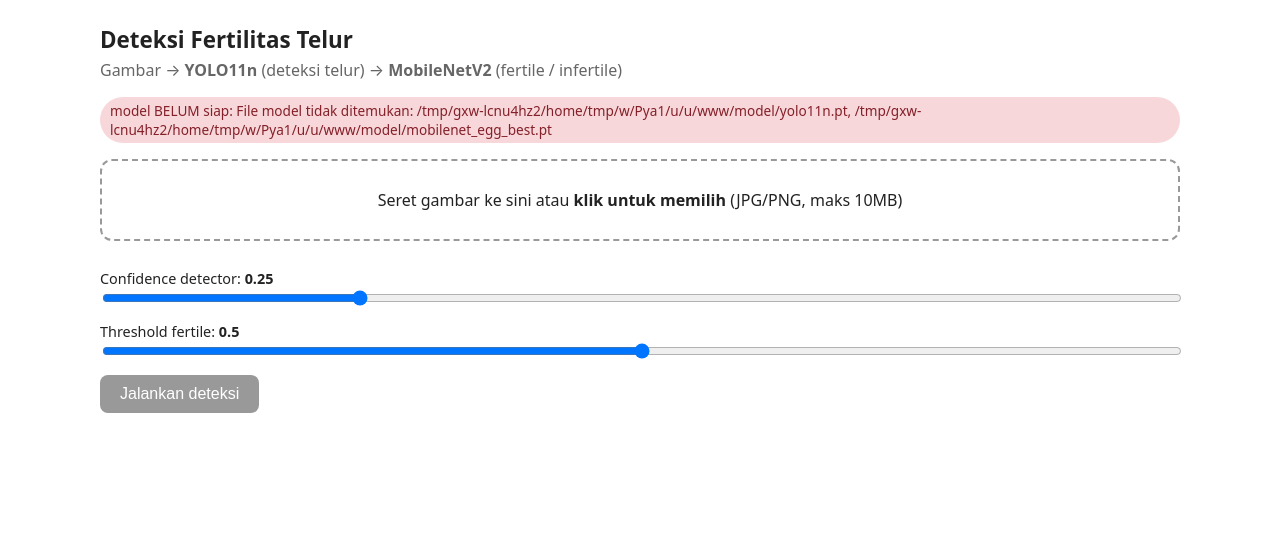
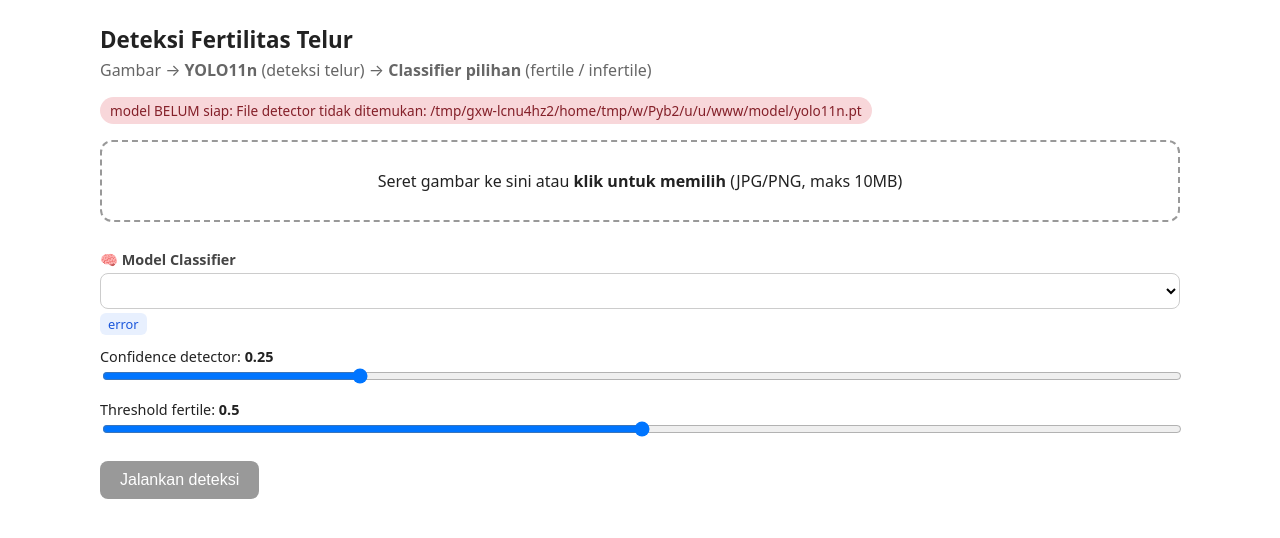
Before and after one commit to okapmna/egg-fertility-ml, a Flask app: page / in a window 1280 px wide. Shown: the top 538 px of the page. Run offline with Flask 3, Linux system fonts and the light colour scheme.

Commit message:
feat: dukung pilihan multi-classifier dan crop margin di web demo
- app.py: auto-scan file .pt non-YOLO, cache classifier per file,
  pisah loading detector/classifier, tambah CROP_MARGIN 0.10
- templates/index.html: tambah dropdown pemilihan classifier,
  badge status model, dan info classifier yang digunakan
- train_mobilenet_classifier.ipynb: IMG_SIZE 320 -> 512,
  tambah onnxscript, rapikan formatting

```diff
--- a/app.py
+++ b/app.py
@@ -1,21 +1,22 @@
 """Web demo deteksi + klasifikasi fertilitas telur.
 
-Pipeline (sama seperti notebook v3):
-    Gambar -> YOLO11n (deteksi telur) -> crop per box -> MobileNetV2 (fertile/infertile)
+Pipeline:
+    Gambar -> YOLO11n (deteksi telur) -> crop per box -> Classifier pilihan (fertile/infertile)
 
 Cara pakai:
     pip install -r requirements-web.txt
     python app.py
     # buka http://127.0.0.1:5000
 
-Model dibaca dari directory `model/` (bisa diubah via env MODEL_DIR):
-    model/yolo11n.pt            -> detector YOLO (ultralytics)
-    model/mobilenet_egg_best.pt -> classifier MobileNetV2 (state_dict, input 320x320)
+Model dibaca dari directory `model/` (bisa diubah via env MODEL_DIR).
+  Detector : file .pt yang dipilih via UI (default: yolo11n.pt)
+  Classifier: semua file .pt di folder model/ otomatis terdeteksi sebagai pilihan
 
 Env opsional:
-    MODEL_DIR, DETECTOR_FILE, CLASSIFIER_FILE,
+    MODEL_DIR, DETECTOR_FILE,
     DET_IMGSZ (default 640), CLS_IMGSZ (default 320),
-    DET_CONF (default 0.25), THR_FERTILE (default 0.5), PORT (default 5000)
+    DET_CONF (default 0.25), THR_FERTILE (default 0.5),
+    CROP_MARGIN (default 0.10), PORT (default 5000)
 """
 
 import base64
@@ -30,77 +31,115 @@ from PIL import Image, ImageDraw
 BASE_DIR = Path(__file__).resolve().parent
 MODEL_DIR = Path(os.getenv("MODEL_DIR", str(BASE_DIR / "model")))
 DETECTOR_FILE = os.getenv("DETECTOR_FILE", "yolo11n.pt")
-CLASSIFIER_FILE = os.getenv("CLASSIFIER_FILE", "mobilenet_egg_best.pt")
 
 DET_IMGSZ = int(os.getenv("DET_IMGSZ", "640"))
 CLS_IMGSZ = int(os.getenv("CLS_IMGSZ", "320"))
 DET_CONF_DEFAULT = float(os.getenv("DET_CONF", "0.25"))
 THR_FERTILE_DEFAULT = float(os.getenv("THR_FERTILE", "0.5"))
+CROP_MARGIN = float(os.getenv("CROP_MARGIN", "0.10"))
 
 TARGET_CLASSES = ["fertile", "infertile"]
 COLORS = {"fertile": (0, 200, 0), "infertile": (220, 30, 30)}
 MAX_UPLOAD_MB = 10
 
+# File YOLO yang dikecualikan dari daftar classifier
+_YOLO_KEYWORDS = {"yolo", "yolov", "yolo11", "yolov8", "yolov9", "yolov10"}
+
 app = Flask(__name__)
 app.config["MAX_CONTENT_LENGTH"] = MAX_UPLOAD_MB * 1024 * 1024
 
-# Cache model setelah pertama kali dimuat.
+# Cache detector (dimuat sekali)
 _detector = None
-_classifier = None
-_cls_device = None
-_model_error = None
+_det_error = None
+
+# Cache classifier per nama file: {filename: {"model": ..., "tf": ..., "device": ...}}
+_classifiers: dict = {}
+_cls_global_device = None
 
 
-# ------------------------------------------------------------ loading model
-def _load_models():
-    """Load detector + classifier secara lazy. Import torch/ultralytics di sini
-    agar halaman error-nya jelas bila dependensi / file model belum ada."""
-    global _detector, _classifier, _cls_device, _model_error
-    if _detector is not None and _classifier is not None:
+# ------------------------------------------------- helper: scan model folder
+def _scan_classifier_files() -> list[str]:
+    """Kembalikan list nama file .pt di MODEL_DIR yang bukan YOLO."""
+    if not MODEL_DIR.exists():
+        return []
+    files = []
+    for f in sorted(MODEL_DIR.glob("*.pt")):
+        name_lower = f.stem.lower()
+        is_yolo = any(kw in name_lower for kw in _YOLO_KEYWORDS)
+        if not is_yolo:
+            files.append(f.name)
+    return files
+
+
+def _default_classifier_file() -> str:
+    """Pilih classifier default: mobilenet_egg_best.pt jika ada, atau file .pt pertama."""
+    files = _scan_classifier_files()
+    for name in files:
+        if "mobilenet_egg_best" in name:
+            return name
+    return files[0] if files else ""
+
+
+# ------------------------------------------------- loading model
+def _ensure_detector():
+    """Muat YOLO detector sekali secara lazy."""
+    global _detector, _det_error
+    if _detector is not None:
         return
-    _model_error = None
+    _det_error = None
+    try:
+        from ultralytics import YOLO
+    except ImportError as e:
+        _det_error = f"Dependensi belum terinstal ({e}). Jalankan: pip install -r requirements-web.txt"
+        raise RuntimeError(_det_error) from e
+
+    det_path = MODEL_DIR / DETECTOR_FILE
+    if not det_path.exists():
+        _det_error = f"File detector tidak ditemukan: {det_path}"
+        raise RuntimeError(_det_error)
+    _detector = YOLO(str(det_path))
+
+
+def _load_classifier(cls_filename: str):
+    """Muat classifier berdasarkan nama file. Hasil di-cache per nama file."""
+    global _cls_global_device
+
+    if cls_filename in _classifiers:
+        return _classifiers[cls_filename]
+
     try:
         import torch
-        from ultralytics import YOLO
+        import torch.nn as nn
         from torchvision import models, transforms
     except ImportError as e:
-        _model_error = (
-            f"Dependensi belum terinstal ({e}). "
-            "Jalankan: pip install -r requirements-web.txt"
-        )
-        raise RuntimeError(_model_error) from e
+        raise RuntimeError(
+            f"Dependensi belum terinstal ({e}). Jalankan: pip install -r requirements-web.txt"
+        ) from e
 
-    det_path = MODEL_DIR / DETECTOR_FILE
-    cls_path = MODEL_DIR / CLASSIFIER_FILE
-    missing = [str(p) for p in (det_path, cls_path) if not p.exists()]
-    if missing:
-        _model_error = f"File model tidak ditemukan: {', '.join(missing)}"
-        raise RuntimeError(_model_error)
+    cls_path = MODEL_DIR / cls_filename
+    if not cls_path.exists():
+        raise RuntimeError(f"File classifier tidak ditemukan: {cls_path}")
 
-    _cls_device = torch.device("cuda" if torch.cuda.is_available() else "cpu")
+    device = torch.device("cuda" if torch.cuda.is_available() else "cpu")
+    _cls_global_device = device
 
-    _detector = YOLO(str(det_path))
-
-    ckpt = torch.load(str(cls_path), map_location=_cls_device, weights_only=False)
+    ckpt = torch.load(str(cls_path), map_location=device, weights_only=False)
     state_dict = ckpt["state_dict"] if isinstance(ckpt, dict) and "state_dict" in ckpt else ckpt
 
-    # Bersihkan prefix 'module.' jika disimpan dari DistributedDataParallel / DataParallel
+    # Bersihkan prefix 'module.' jika disimpan dari DistributedDataParallel
     state_dict = {
         (k[7:] if k.startswith("module.") else k): v
         for k, v in state_dict.items()
     }
 
-    import torch.nn as nn
-
-    clf = models.mobilenet_v2(weights=None)
-    in_feat = clf.classifier[1].in_features
     num_classes = len(TARGET_CLASSES)
     if isinstance(ckpt, dict) and "classes" in ckpt and isinstance(ckpt["classes"], (list, tuple)):
         num_classes = len(ckpt["classes"])
 
-    # Model head bisa berupa:
-    # 1) Sequential(Dropout, Linear) -> state_dict memiliki key 'classifier.1.1.weight' (dari train_mobilenet_classifier.ipynb)
-    # 2) Linear langsung -> state_dict memiliki key 'classifier.1.weight' (dari v3 simple pipeline)
+    clf = models.mobilenet_v2(weights=None)
+    in_feat = clf.classifier[1].in_features
+
+    # Deteksi arsitektur head: Sequential(Dropout, Linear) atau Linear langsung
     if "classifier.1.1.weight" in state_dict:
         clf.classifier[1] = nn.Sequential(
             nn.Dropout(p=0.2),
@@ -122,10 +161,9 @@ def _load_models():
             )
         clf.load_state_dict(state_dict, strict=False)
 
-    clf.eval().to(_cls_device)
-    _classifier = clf
+    clf.eval().to(device)
 
-    # Gunakan img_size dari checkpoint bila tersedia, fallback ke CLS_IMGSZ
+    # Ambil img_size dari checkpoint bila tersedia, fallback ke CLS_IMGSZ
     img_sz = CLS_IMGSZ
     if isinstance(ckpt, dict) and "img_size" in ckpt:
         try:
@@ -133,23 +171,29 @@ def _load_models():
         except (ValueError, TypeError):
             pass
 
-    _tf = transforms.Compose(
-        [
-            transforms.Resize((img_sz, img_sz)),
-            transforms.ToTensor(),
-            transforms.Normalize(
-                mean=[0.485, 0.456, 0.406], std=[0.229, 0.224, 0.225]
-            ),
-        ]
-    )
-    _load_models.tf = _tf  # type: ignore[attr-defined]
+    tf = transforms.Compose([
+        transforms.Resize((img_sz, img_sz)),
+        transforms.ToTensor(),
+        transforms.Normalize(mean=[0.485, 0.456, 0.406], std=[0.229, 0.224, 0.225]),
+    ])
+
+    entry = {"model": clf, "tf": tf, "device": device, "img_size": img_sz, "file": cls_filename}
+    _classifiers[cls_filename] = entry
+    return entry
 
 
 # ---------------------------------------------------------------- inferensi
-def run_pipeline(image: Image.Image, det_conf: float, thr_fertile: float):
-    """Jalankan detector -> crop -> classifier. Kembalikan list deteksi."""
-    _load_models()  # raise RuntimeError (pesan jelas) bila deps/model belum siap
+def run_pipeline(
+    image: Image.Image,
+    det_conf: float,
+    thr_fertile: float,
+    cls_filename: str,
+):
+    """Jalankan detector -> crop -> classifier yang dipilih. Kembalikan list deteksi."""
     import torch
+
+    _ensure_detector()
+    clf_entry = _load_classifier(cls_filename)
 
     W, H = image.size
 
@@ -162,6 +206,10 @@ def run_pipeline(image: Image.Image, det_conf: float, thr_fertile: float):
         else []
     )
 
+    clf_model = clf_entry["model"]
+    clf_tf = clf_entry["tf"]
+    clf_device = clf_entry["device"]
+
     detections = []
     with torch.no_grad():
         for box in boxes:
@@ -169,18 +217,26 @@ def run_pipeline(image: Image.Image, det_conf: float, thr_fertile: float):
             x1, y1 = min(float(W), x1), min(float(H), y1)
             if x1 <= x0 or y1 <= y0:
                 continue
-            crop = image.crop((x0, y0, x1, y1))
-            x = _load_models.tf(crop).unsqueeze(0).to(_cls_device)  # type: ignore[attr-defined]
-            prob = torch.softmax(_classifier(x), dim=1).cpu().numpy()[0]
+
+            # Crop dengan margin agar sesuai dengan distribusi data saat training
+            bw, bh = x1 - x0, y1 - y0
+            pad_x = (bw * CROP_MARGIN) / 2.0
+            pad_y = (bh * CROP_MARGIN) / 2.0
+            cx0 = max(0.0, x0 - pad_x)
+            cy0 = max(0.0, y0 - pad_y)
+            cx1 = min(float(W), x1 + pad_x)
+            cy1 = min(float(H), y1 + pad_y)
+
+            crop = image.crop((cx0, cy0, cx1, cy1))
+            x = clf_tf(crop).unsqueeze(0).to(clf_device)
+            prob = torch.softmax(clf_model(x), dim=1).cpu().numpy()[0]
             cls_id = 0 if prob[0] >= thr_fertile else 1
-            detections.append(
-                {
-                    "box": [round(x0, 1), round(y0, 1), round(x1, 1), round(y1, 1)],
-                    "cls": TARGET_CLASSES[cls_id],
-                    "cls_id": cls_id,
-                    "prob": round(float(prob[cls_id]), 4),
-                }
-            )
+            detections.append({
+                "box": [round(x0, 1), round(y0, 1), round(x1, 1), round(y1, 1)],
+                "cls": TARGET_CLASSES[cls_id],
+                "cls_id": cls_id,
+                "prob": round(float(prob[cls_id]), 4),
+            })
     return detections
 
 
@@ -209,25 +265,43 @@ def _img_to_data_url(image: Image.Image) -> str:
 # ------------------------------------------------------------------- routes
 @app.get("/")
 def index():
+    classifier_files = _scan_classifier_files()
+    default_cls = _default_classifier_file()
     return render_template(
         "index.html",
         det_conf=DET_CONF_DEFAULT,
         thr_fertile=THR_FERTILE_DEFAULT,
+        classifier_files=classifier_files,
+        default_classifier=default_cls,
     )
+
+
+@app.get("/api/models")
+def list_models():
+    """Kembalikan daftar classifier yang tersedia dan info detector."""
+    classifier_files = _scan_classifier_files()
+    return jsonify({
+        "detector": DETECTOR_FILE,
+        "classifiers": classifier_files,
+        "default_classifier": _default_classifier_file(),
+    })
 
 
 @app.get("/api/health")
 def health():
     try:
-        _load_models()
         import torch
-
+        _ensure_detector()
+        default_cls = _default_classifier_file()
+        clf_entry = _load_classifier(default_cls) if default_cls else None
         ok = True
         info = {
-            "device": str(_cls_device),
+            "device": str(_cls_global_device or ("cuda" if torch.cuda.is_available() else "cpu")),
             "cuda": torch.cuda.is_available(),
             "detector": str(MODEL_DIR / DETECTOR_FILE),
-            "classifier": str(MODEL_DIR / CLASSIFIER_FILE),
+            "classifier_default": default_cls,
+            "classifiers_available": _scan_classifier_files(),
+            "img_size": clf_entry["img_size"] if clf_entry else CLS_IMGSZ,
         }
     except RuntimeError as e:
         ok = False
@@ -239,13 +313,24 @@ def health():
 def predict():
     if "image" not in request.files:
         return jsonify({"ok": False, "error": "Tidak ada file 'image'."}), 400
+
+    # Ambil parameter
     try:
         det_conf = float(request.form.get("det_conf", DET_CONF_DEFAULT))
         thr_fertile = float(request.form.get("thr_fertile", THR_FERTILE_DEFAULT))
     except ValueError:
         return jsonify({"ok": False, "error": "det_conf / thr_fertile harus angka."}), 400
+
     det_conf = min(max(det_conf, 0.01), 0.99)
     thr_fertile = min(max(thr_fertile, 0.01), 0.99)
+
+    # Ambil nama classifier yang dipilih user (fallback ke default)
+    cls_filename = request.form.get("classifier_file", "").strip()
+    available = _scan_classifier_files()
+    if not cls_filename or cls_filename not in available:
+        cls_filename = _default_classifier_file()
+    if not cls_filename:
+        return jsonify({"ok": False, "error": "Tidak ada file classifier (.pt) di folder model/."}), 503
 
     try:
         image = Image.open(request.files["image"].stream).convert("RGB")
@@ -253,19 +338,18 @@ def predict():
         return jsonify({"ok": False, "error": "File bukan gambar yang valid."}), 400
 
     try:
-        detections = run_pipeline(image, det_conf, thr_fertile)
+        detections = run_pipeline(image, det_conf, thr_fertile, cls_filename)
     except RuntimeError as e:
         return jsonify({"ok": False, "error": str(e)}), 503
 
     counts = {c: sum(1 for d in detections if d["cls"] == c) for c in TARGET_CLASSES}
-    return jsonify(
-        {
-            "ok": True,
-            "detections": detections,
-            "counts": counts,
-            "annotated": _img_to_data_url(annotate_image(image, detections)),
-        }
-    )
+    return jsonify({
+        "ok": True,
+        "classifier_used": cls_filename,
+        "detections": detections,
+        "counts": counts,
+        "annotated": _img_to_data_url(annotate_image(image, detections)),
+    })
 
 
 if __name__ == "__main__":
--- a/templates/index.html
+++ b/templates/index.html
@@ -3,7 +3,7 @@
 <head>
 <meta charset="utf-8">
 <meta name="viewport" content="width=device-width, initial-scale=1">
-<title>Deteksi Fertilitas Telur — YOLO11n + MobileNetV2</title>
+<title>Deteksi Fertilitas Telur — YOLO11n + Classifier</title>
 <style>
   :root { color-scheme: light; }
   body { font-family: system-ui, -apple-system, Segoe UI, Roboto, sans-serif;
@@ -12,7 +12,7 @@
   .sub { color: #666; margin-bottom: 16px; }
   #status { display: inline-block; padding: 4px 10px; border-radius: 999px;
             font-size: .85rem; margin-bottom: 16px; background: #eee; }
-  #status.ok { background: #dff0d8; color: #2e6b2e; }
+  #status.ok  { background: #dff0d8; color: #2e6b2e; }
   #status.err { background: #f8d7da; color: #842029; }
   #drop { border: 2px dashed #999; border-radius: 12px; padding: 28px;
           text-align: center; cursor: pointer; margin-bottom: 16px; }
@@ -21,23 +21,37 @@
   .panel { flex: 1 1 300px; }
   label.slider { display: block; margin: 12px 0; font-size: .9rem; }
   label.slider output { font-weight: bold; }
+  .select-group { margin: 12px 0; font-size: .9rem; }
+  .select-group label { display: block; margin-bottom: 4px; font-weight: 600; color: #444; }
+  .select-group select {
+    width: 100%; padding: 8px 10px; border: 1px solid #ccc;
+    border-radius: 8px; font-size: .9rem; background: #fff;
+    cursor: pointer; appearance: auto;
+  }
+  .select-group select:focus { outline: 2px solid #0b6efd; border-color: #0b6efd; }
+  .model-badge {
+    display: inline-block; margin-top: 4px; padding: 2px 8px;
+    background: #e8f0fe; color: #1a56db; border-radius: 6px; font-size: .8rem;
+  }
+  .model-badge.loaded { background: #dff0d8; color: #2e6b2e; }
   button { background: #0b6efd; color: #fff; border: 0; border-radius: 8px;
-           padding: 10px 20px; font-size: 1rem; cursor: pointer; }
+           padding: 10px 20px; font-size: 1rem; cursor: pointer; margin-top: 8px; }
   button:disabled { background: #999; cursor: wait; }
   #result img { max-width: 100%; border-radius: 8px; border: 1px solid #ddd; }
   table { border-collapse: collapse; width: 100%; margin-top: 12px; font-size: .9rem; }
   th, td { border: 1px solid #ddd; padding: 6px 8px; text-align: left; }
   th { background: #f5f5f5; }
-  .fertile { color: #1a7a1a; font-weight: bold; }
+  .fertile   { color: #1a7a1a; font-weight: bold; }
   .infertile { color: #b3261e; font-weight: bold; }
   #error { color: #b3261e; margin-top: 12px; white-space: pre-wrap; }
   .counts { margin: 8px 0; font-size: .95rem; }
+  .info-used { margin: 4px 0; font-size: .82rem; color: #666; }
   a.dl { display: inline-block; margin-top: 8px; font-size: .9rem; }
 </style>
 </head>
 <body>
 <h1>Deteksi Fertilitas Telur</h1>
-<div class="sub">Gambar &rarr; <b>YOLO11n</b> (deteksi telur) &rarr; <b>MobileNetV2</b> (fertile / infertile)</div>
+<div class="sub">Gambar &rarr; <b>YOLO11n</b> (deteksi telur) &rarr; <b>Classifier pilihan</b> (fertile / infertile)</div>
 <div id="status">mengecek model…</div>
 
 <div id="drop">Seret gambar ke sini atau <b>klik untuk memilih</b> (JPG/PNG, maks 10MB)
@@ -46,17 +60,38 @@
 
 <div class="row">
   <div class="panel">
+
+    <!-- Pilihan model classifier -->
+    <div class="select-group">
+      <label for="classifier_file">🧠 Model Classifier</label>
+      <select id="classifier_file">
+        {% if classifier_files %}
+          {% for f in classifier_files %}
+          <option value="{{ f }}" {% if f == default_classifier %}selected{% endif %}>
+            {{ f }}{% if f == default_classifier %} (default){% endif %}
+          </option>
+          {% endfor %}
+        {% else %}
+          <option value="" disabled>Tidak ada file .pt di folder model/</option>
+        {% endif %}
+      </select>
+      <span class="model-badge" id="model-badge">belum dimuat</span>
+    </div>
+
     <label class="slider">Confidence detector: <output id="oConf">{{ det_conf }}</output>
       <input type="range" id="det_conf" min="0.05" max="0.9" step="0.05" value="{{ det_conf }}" style="width:100%">
     </label>
     <label class="slider">Threshold fertile: <output id="oThr">{{ thr_fertile }}</output>
       <input type="range" id="thr_fertile" min="0.05" max="0.95" step="0.05" value="{{ thr_fertile }}" style="width:100%">
     </label>
+
     <button id="go" disabled>Jalankan deteksi</button>
     <div id="error"></div>
   </div>
+
   <div class="panel" id="result" hidden>
     <div class="counts" id="counts"></div>
+    <div class="info-used" id="info-used"></div>
     <img id="out" alt="hasil anotasi">
     <div><a class="dl" id="dl" download="hasil_telur.jpg">Unduh gambar hasil</a></div>
     <table>
@@ -69,18 +104,38 @@
 <script>
 const $ = id => document.getElementById(id);
 const drop = $('drop'), fileInput = $('file'), go = $('go');
+const badge = $('model-badge');
 
-// status model saat halaman dibuka
+// --- status model saat halaman dibuka ---
 fetch('/api/health').then(r => r.json()).then(h => {
   const s = $('status');
-  if (h.ok) { s.textContent = 'model siap (' + h.models.device + ')'; s.className = 'ok'; }
-  else { s.textContent = 'model BELUM siap: ' + h.models.error; s.className = 'err'; }
-}).catch(() => { $('status').textContent = 'gagal menghubungi server'; $('status').className = 'err'; });
+  if (h.ok) {
+    s.textContent = 'model siap (' + h.models.device + ')';
+    s.className = 'ok';
+    badge.textContent = 'siap dimuat';
+    badge.className = 'model-badge loaded';
+  } else {
+    s.textContent = 'model BELUM siap: ' + (h.models.error || '');
+    s.className = 'err';
+    badge.textContent = 'error';
+  }
+}).catch(() => {
+  $('status').textContent = 'gagal menghubungi server';
+  $('status').className = 'err';
+});
 
+// --- update badge saat ganti classifier ---
+$('classifier_file').addEventListener('change', () => {
+  badge.textContent = 'akan dimuat saat dijalankan';
+  badge.className = 'model-badge';
+});
+
+// --- slider label ---
 for (const [slider, out] of [['det_conf','oConf'], ['thr_fertile','oThr']]) {
   $(slider).addEventListener('input', e => { $(out).textContent = e.target.value; });
 }
 
+// --- file drop / pick ---
 let currentFile = null;
 function setFile(f) {
   if (!f || !f.type.startsWith('image/')) return;
@@ -93,21 +148,34 @@ fileInput.addEventListener('change', e => setFile(e.target.files[0]));
 ['dragleave','drop'].forEach(ev => drop.addEventListener(ev, e => { e.preventDefault(); drop.classList.remove('over'); }));
 drop.addEventListener('drop', e => setFile(e.dataTransfer.files[0]));
 
+// --- prediksi ---
 go.addEventListener('click', async () => {
   if (!currentFile) return;
-  go.disabled = true; $('error').textContent = '';
+  go.disabled = true;
+  $('error').textContent = '';
+
   const fd = new FormData();
   fd.append('image', currentFile);
   fd.append('det_conf', $('det_conf').value);
   fd.append('thr_fertile', $('thr_fertile').value);
+  fd.append('classifier_file', $('classifier_file').value);
+
   try {
     const r = await fetch('/api/predict', { method: 'POST', body: fd });
     const j = await r.json();
     if (!j.ok) throw new Error(j.error || ('HTTP ' + r.status));
-    $('out').src = j.annotated; $('dl').href = j.annotated;
-    $('counts').innerHTML = 'Ditemukan <b>' + j.detections.length + '</b> telur — ' +
+
+    // update badge: model sudah berhasil digunakan
+    badge.textContent = '✓ digunakan';
+    badge.className = 'model-badge loaded';
+
+    $('out').src = j.annotated;
+    $('dl').href = j.annotated;
+    $('counts').innerHTML =
+      'Ditemukan <b>' + j.detections.length + '</b> telur — ' +
       '<span class="fertile">fertile: ' + j.counts.fertile + '</span> · ' +
       '<span class="infertile">infertile: ' + j.counts.infertile + '</span>';
+    $('info-used').textContent = 'Classifier: ' + (j.classifier_used || '-');
     $('tbody').innerHTML = j.detections.map((d, i) =>
       '<tr><td>' + (i+1) + '</td><td class="' + d.cls + '">' + d.cls + '</td><td>' +
       d.prob.toFixed(3) + '</td><td>' + d.box.map(v => Math.round(v)).join(', ') + '</td></tr>'
```
Also changed, not shown: 1 other file.
